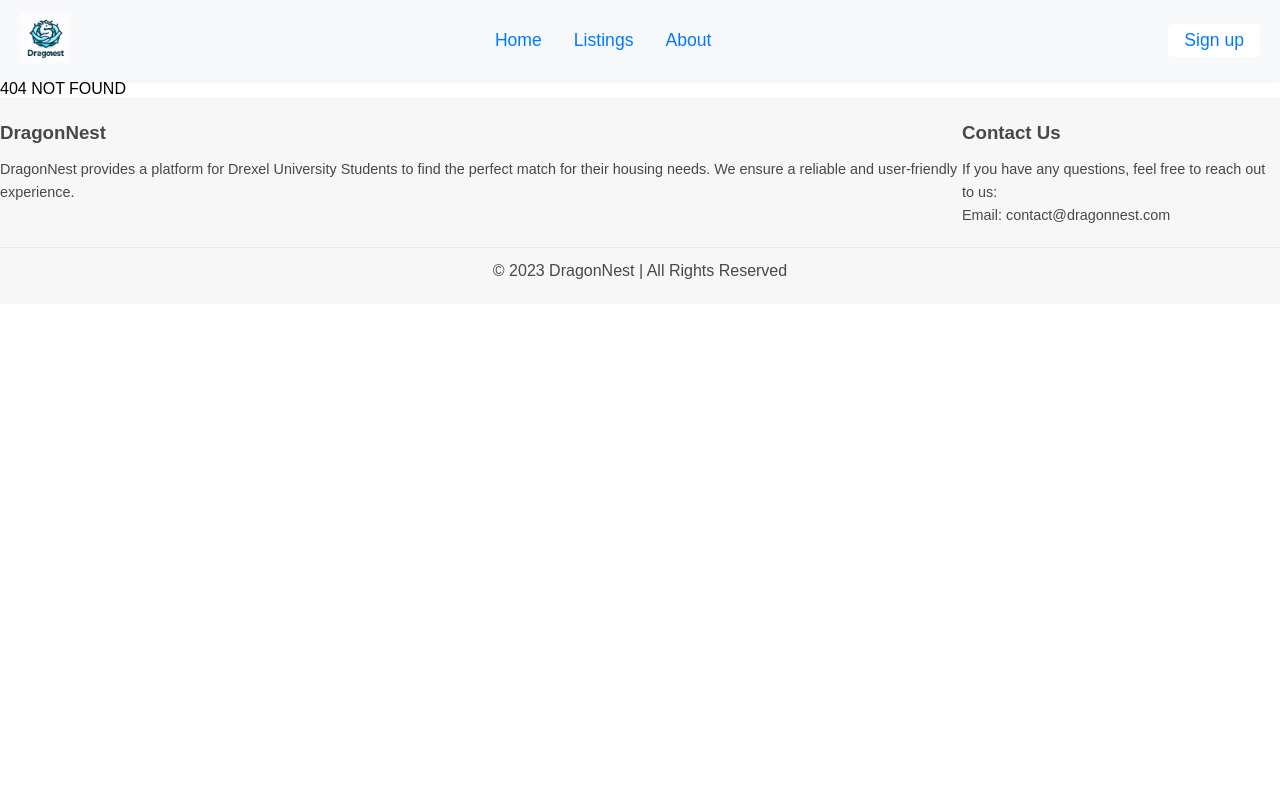
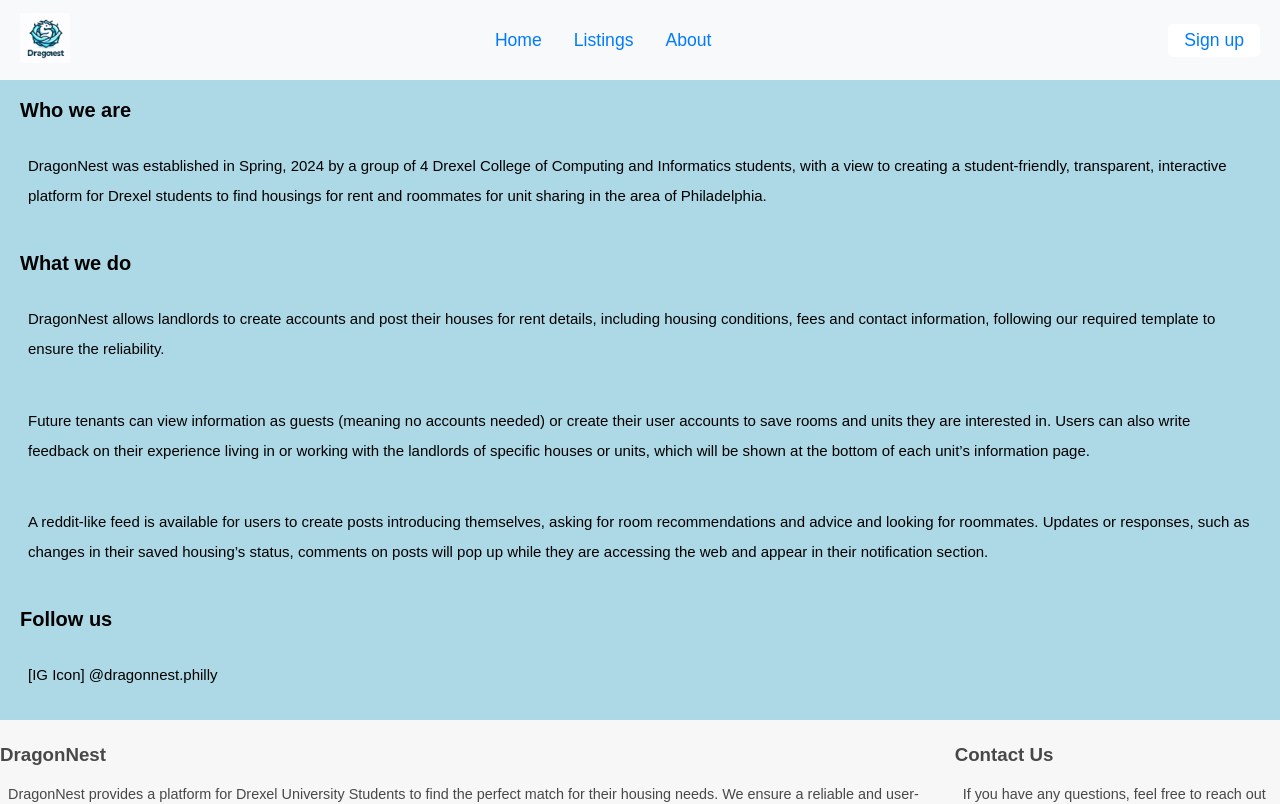
Before and after one commit to hgtphang/DragonNest, a React (Create React App) app: page /about in a window 1280 px wide. Shown: the top 804 px of the page. Built offline with nearby package versions, Linux system fonts and the light colour scheme.

Commit message:
Modify CSS file for AboutPage

```diff
--- a/src/App.js
+++ b/src/App.js
@@ -8,6 +8,7 @@ import NavBar from "./components/NavBar";
 import ListingDetail from "./components/ListingDetail";
 import mockListings from "./assets/mocklisting";
 import Footer from "./components/Footer";
+import AboutPage from "./pages/AboutPage"
 
 
 function App() {
@@ -26,6 +27,7 @@ function App() {
         <Route path="/" element={<HomePage />} />
         <Route path="/login" element={<LoginPage />} />
         <Route path="*" element={<NotFound />} />
+        <Route path="/about" element={<AboutPage />} />
       </Routes>
       <Footer />
     </Router>
--- a/src/components/Style.css
+++ b/src/components/Style.css
@@ -124,10 +124,22 @@
     display: flex;
     justify-content: center;
     align-items: center;
-  }
+}
+
+.about-page {
+    /* text-align: center; */
+    padding: 20px;
+    background-color: #add8e6;
+    color: black;
+    height: 80vh;
+    width: 100vw;
+    display: flex;
+    flex-direction: column;
+    justify-content: space-between;
+}
 
   /* Adjust the .listings-container styles */
-  .listings-container {
+.listings-container {
     width: 80%;
     max-width: 1200px;
     margin: auto;
@@ -138,13 +150,13 @@
   }
 
   /* Style for individual listings */
-  .listing {
+.listing {
     display: flex;
     align-items: center;
     margin-bottom: 40px;
   }
 
-  .listing-image {
+.listing-image {
     width: 300px;
     height: auto;
     margin-right: 20px;
--- a/src/index.css
+++ b/src/index.css
@@ -1,13 +1,30 @@
 body {
-  margin: 0;
   font-family: -apple-system, BlinkMacSystemFont, 'Segoe UI', 'Roboto', 'Oxygen',
     'Ubuntu', 'Cantarell', 'Fira Sans', 'Droid Sans', 'Helvetica Neue',
     sans-serif;
   -webkit-font-smoothing: antialiased;
   -moz-osx-font-smoothing: grayscale;
+  margin: 0;
+  padding: 0;
 }
 
 code {
   font-family: source-code-pro, Menlo, Monaco, Consolas, 'Courier New',
     monospace;
 }
+
+h1 {
+  font-size: 25px;
+  line-height: 1;
+}
+h2 {
+  font-size: 20px;
+  line-height: 1;
+  margin-bottom: 0px;
+}
+p {
+  font-size: 15px;
+  line-height: 2;
+  margin-bottom: 10px;
+  padding: 0 8px;
+}
--- a/src/pages/AboutPage.js
+++ b/src/pages/AboutPage.js
@@ -1,12 +1,10 @@
 function AboutPage () {
     return (
-        <div>
-        <h1>ABOUT</h1>
+        <div className="about-page">
         <h2>Who we are</h2>
         <p> DragonNest was established in Spring, 2024 by a group of 4 Drexel College of Computing and Informatics
             students, with a view to creating a student-friendly, transparent, interactive platform for Drexel students
             to find housings for rent and roommates for unit sharing in the area of Philadelphia. </p>
-        <br></br>
 
         <h2>What we do</h2>
         <p> DragonNest allows landlords to create accounts and post their houses for rent details, including housing
```
